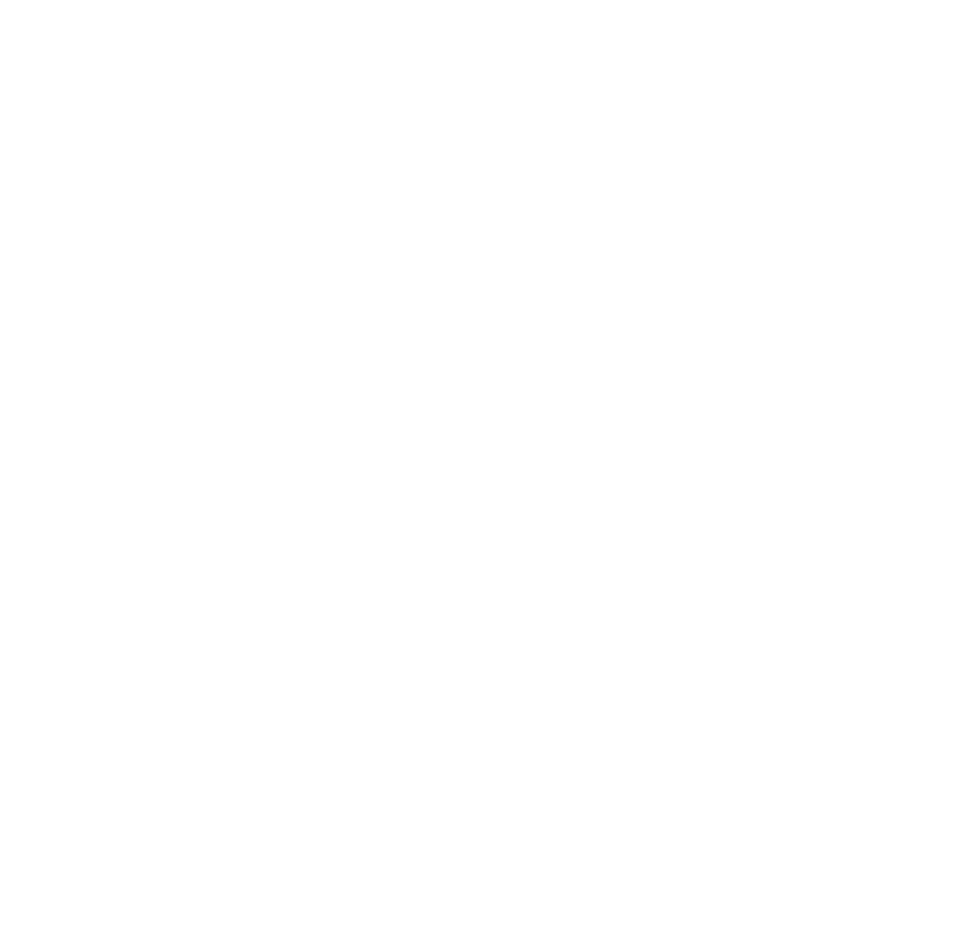
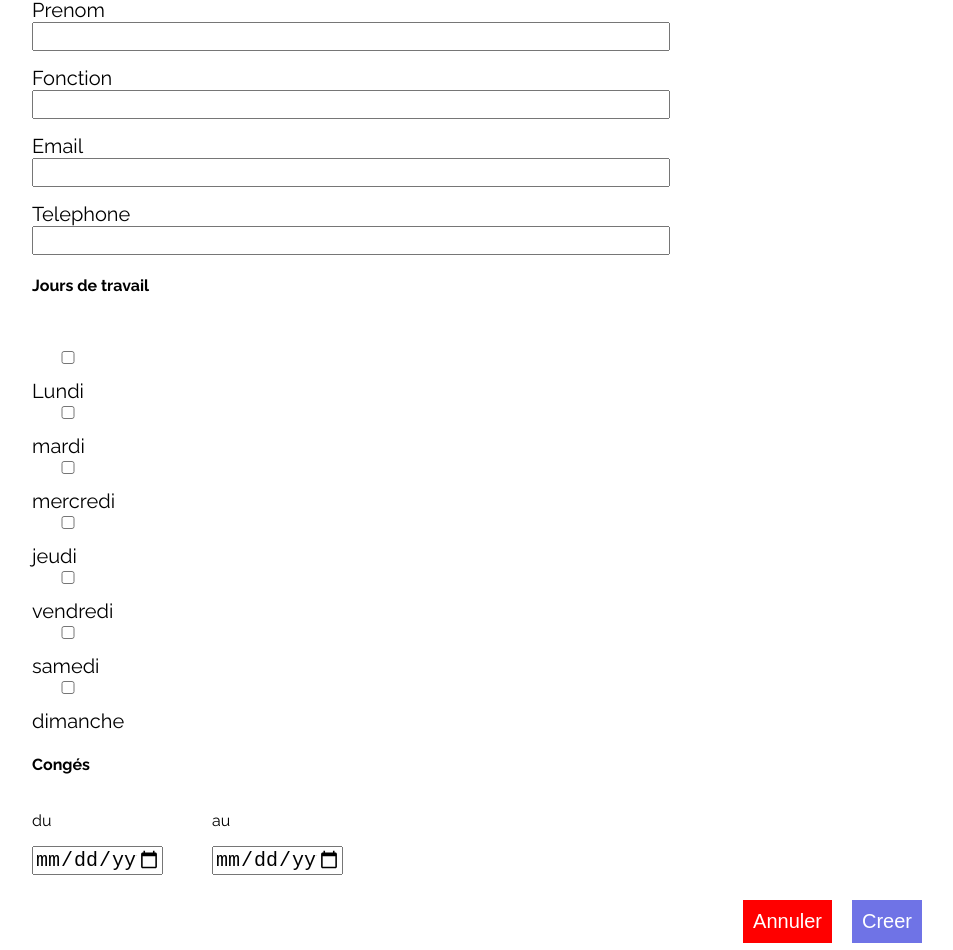
Before and after one commit to wilfried701/gestion-personnel, a Next.js app: page /ajouterPersonnel in a window 1280 px wide. Shown: the part 210-1160 px from the top of the page, without its empty margins (158-1111 px from the left). Before the commit the page ends 800 px from the top, so only its background shows below. Built offline with nearby package versions, Linux system fonts and the light colour scheme.

Commit message:
ajouter personnel

```diff
--- a/pages/_app.js
+++ b/pages/_app.js
@@ -1,4 +1,5 @@
 import "../styles/globals.css";
+import "../styles/ajouterPersonnel.css";
 import "../components/Header/Header.css";
 import Layout from "../components/Layout/Layout";
 
--- a/pages/ajouterPersonnel.js
+++ b/pages/ajouterPersonnel.js
@@ -1,7 +1,114 @@
-export default function ajouterPersonnel() {
+import { Input } from '@angular/core'
+import React from 'react'
+
+export default function ajouterPersonnel () {
+  const [nom, setNom] = React.useState('')
+  const [prenom, setPrenom] = React.useState('')
+  const [fonction, setFonction] = React.useState('')
+  const [email, setEmail] = React.useState('')
+  const [telephone, setTelephone] = React.useState('')
+  const [joursdetravail, setJourDeTravail] = React.useState('')
+
   return (
-    <div className="ajouterPersonnel">
-      <h1>Ajouter Personnel</h1>
+    <div className='ajouterPersonnel'>
+      <h1>Ajouter un membre</h1>
+      <div>
+        <form>
+          <div className='nom'>
+            <label>Nom</label>
+            <input
+              name='nom'
+              type='name'
+              value={nom}
+              onChange={e => setNom(e.target.value)}
+              required
+            />
+          </div>
+
+          <label>
+            Prenom
+            <input
+              name='prenom'
+              type='name'
+              value={prenom}
+              onChange={e => setPrenom(e.target.value)}
+              required
+            />
+          </label>
+          <label>Fonction</label>
+          <input
+            name='fonction'
+            type='name'
+            value={fonction}
+            onChange={e => setFonction(e.target.value)}
+            required
+          />
+          <label>
+            Email
+            <label>
+              <input
+                name='email'
+                type='email'
+                value={email}
+                onChange={e => setEmail(e.target.value)}
+                required
+              />
+              Telephone
+            </label>
+            <input
+              name='telephone'
+              type='number'
+              value={telephone}
+              onChange={e => setTelephone(e.target.value)}
+              required
+            />
+          </label>
+
+          <div>
+            <h4>Jours de travail</h4>
+
+            <div className='jours'>
+
+              <input type="checkbox" name="lundi" onChange={e => setJourDeTravail(e.target.value)}/>
+              <label> Lundi</label>
+              <input type="checkbox" name="mardi" onChange={e => setJourDeTravail(e.target.value)}/>
+              <label> mardi</label>
+              <input type="checkbox" name="mercredi" onChange={e => setJourDeTravail(e.target.value)}/>
+              <label> mercredi</label>
+              <input type="checkbox" name="jeudi" onChange={e => setJourDeTravail(e.target.value)}/>
+              <label> jeudi</label>
+              <input type="checkbox" name="vendredi" onChange={e => setJourDeTravail(e.target.value)}/>
+              <label> vendredi</label>
+              <input type="checkbox" name="samedi" onChange={e => setJourDeTravail(e.target.value)}/>
+              <label> samedi</label>
+              <input type="checkbox" name="dimanche" onChange={e => setJourDeTravail(e.target.value)}/>
+              <label> dimanche</label>
+
+            </div>
+          </div>
+
+
+          <div>
+            <h4>Congés</h4>
+          </div>
+
+          <div className='conges'>
+            <p>du</p>
+            <input type='date' />
+          </div>
+
+          <div className='conges2'>
+            <p>au</p>
+            <input type='date' />
+          </div>
+
+          <div>
+            <button className="creer">Creer</button>
+            <button className="annuler">Annuler</button>
+          </div>
+
+        </form>
+      </div>
     </div>
-  );
+  )
 }
--- /dev/null
+++ b/styles/ajouterPersonnel.css
@@ -0,0 +1,47 @@
+@import url('https://fonts.googleapis.com/css2?family=Raleway:wght@100;300;400;500;700&display=swap');
+form {
+  font-family: 'Raleway', sans-serif;
+}
+.ajouterPersonnel label,
+.ajouterPersonnel input {
+  display: block;
+  font-size: 20px;
+}
+.ajouterPersonnel input {
+  width: 70%;
+  margin-bottom: 15px;
+}
+.ajouterPersonnel h1 {
+    float: center;
+}
+.conges {
+  display: inline-block;
+  width: 20%;
+}
+.conges2 {
+  display: inline-block;
+  width: 20%;
+}
+.ajouterPersonnel button {
+  font-size: 20px;
+  float: right;
+  padding: 10px;
+  margin: 10px;
+  color: white;
+  border: 0;
+}
+.annuler{
+   background-color: red;
+   color: white;
+}
+
+.creer{
+    background-color: #6f73e6;
+}
+.jours{
+    width: 10px;
+    display: inline-block;
+    width: auto;
+    margin-top: 2em;
+    margin-right: 10px;
+}
```
